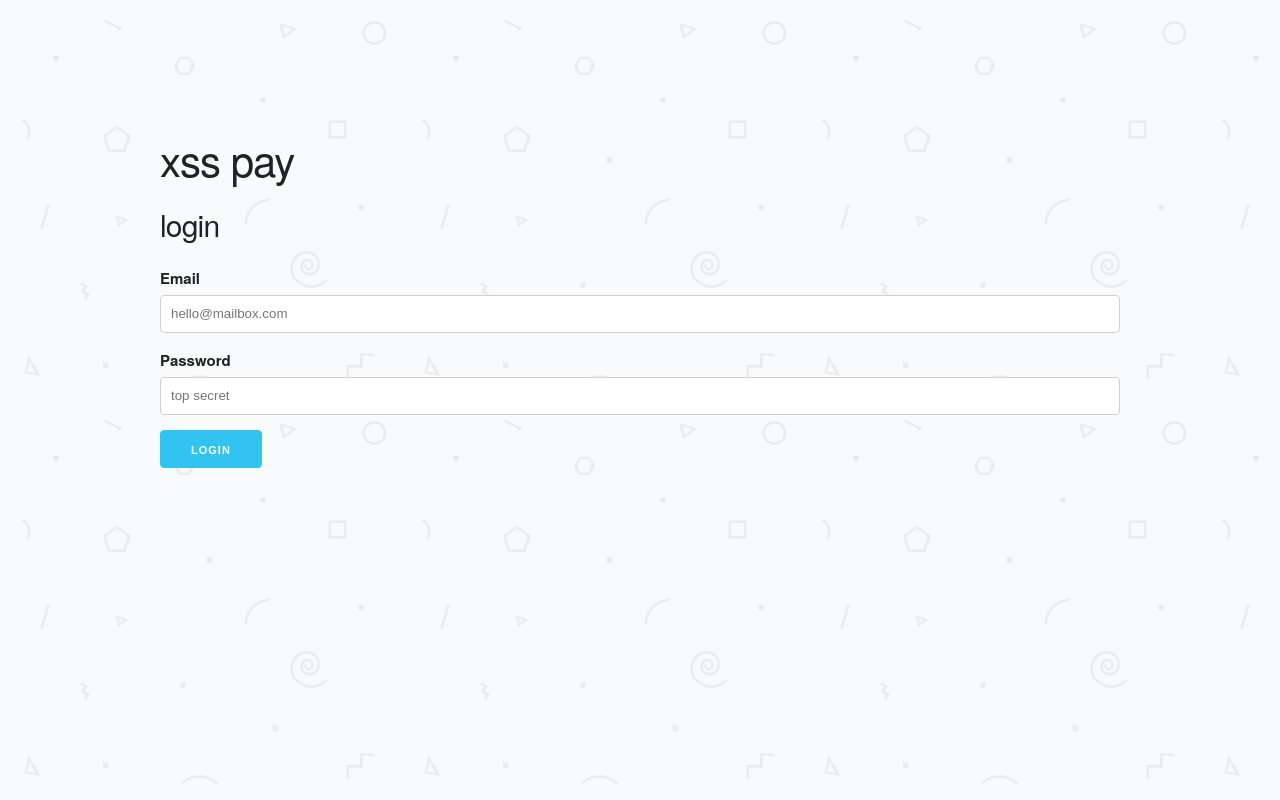
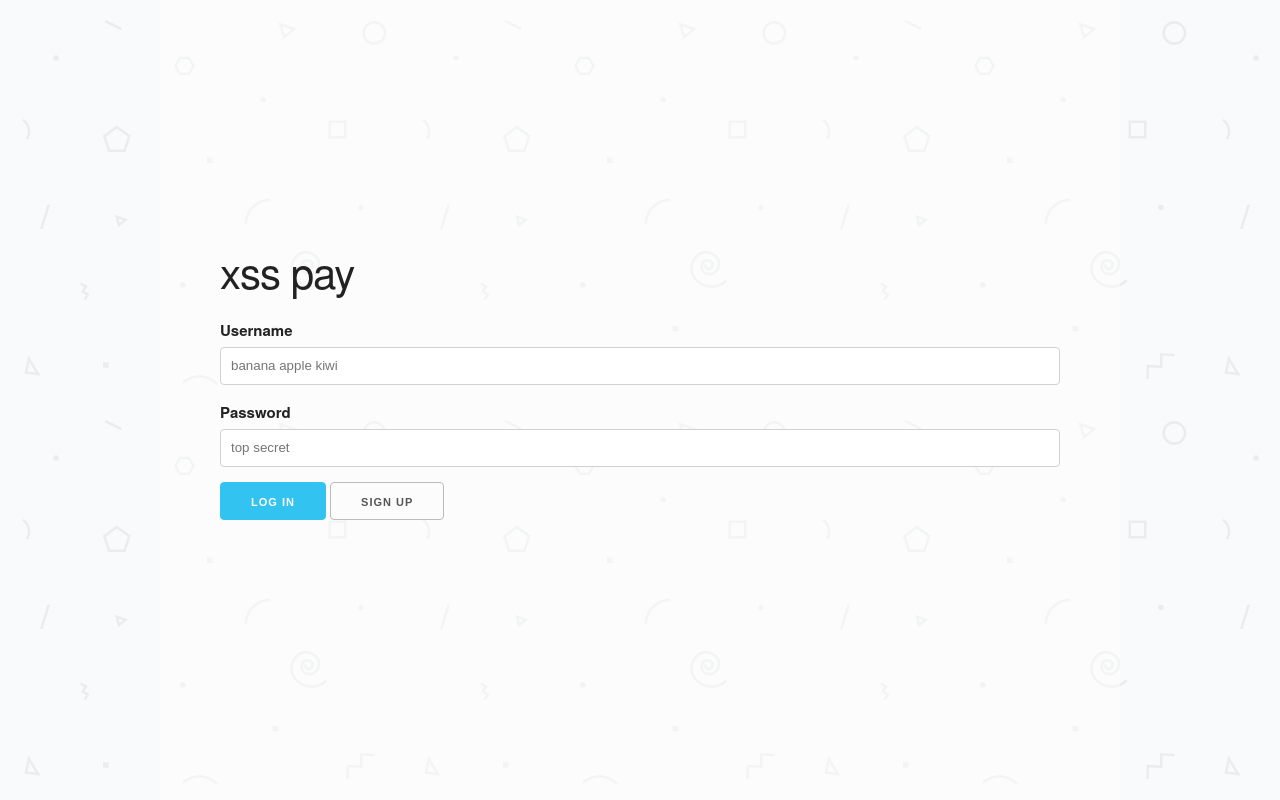
Before and after one commit to hxnyk/xsspay, a Flask app: page / in a window 1280 px wide. Run offline with Flask 2, Linux system fonts and the light colour scheme.

Commit message:
Update auth page

```diff
--- a/static/css/styles.css
+++ b/static/css/styles.css
@@ -1,6 +1,6 @@
 body {
   margin: 0;
-  height: 100vh;
+  display: flex;
   background-image: url("/img/geometry2.png");
 }
 
@@ -8,17 +8,17 @@ body {
   display: flex;
   flex-direction: column;
   justify-content: center;
-  height: 80vh;
+  padding: 4em;
+  background-color: #ffffff66;
+}
+
+.signUpLink {
+  color: blue;
+  text-decoration: none; /* no underline */
 }
 
 #landing {
   display: none;
-}
-
-.startForm {
-  width: 60%;
-  padding: 2em;
-  padding-top: 0;
 }
 
 #dashboard {
--- a/templates/index.html
+++ b/templates/index.html
@@ -8,25 +8,16 @@
   <div class="container">
     <h2>xss pay</h2>
     <section>
-      <!-- <form class="signUpForm">
-        <h4>getting started</h4>
-        <label>Name</label>
+      <form>
+        <label>Username</label>
         <input class="u-full-width" type="text" placeholder="banana apple kiwi" id="userName">
-        <label>Email</label>
-        <input class="u-full-width" type="email" placeholder="hello@mailbox.com" id="userEmail">
         <label>Password</label>
         <input class="u-full-width" type="password" placeholder="top secret" id="userPassword">
-        <input class="button-primary" type="submit" value="sign up">
-      </form> -->
 
-      <form class="loginForm">
-        <h4>login</h4>
-        <label>Email</label>
-        <input class="u-full-width" type="email" placeholder="hello@mailbox.com" id="userEmail">
-        <label>Password</label>
-        <input class="u-full-width" type="password" placeholder="top secret" id="userPassword">
-        <input class="button-primary" type="submit" value="login">
+        <button class="button-primary">log in</button>
+        <button>sign up</button>
       </form>
+
     </section>
   </div>
 </body>
```
